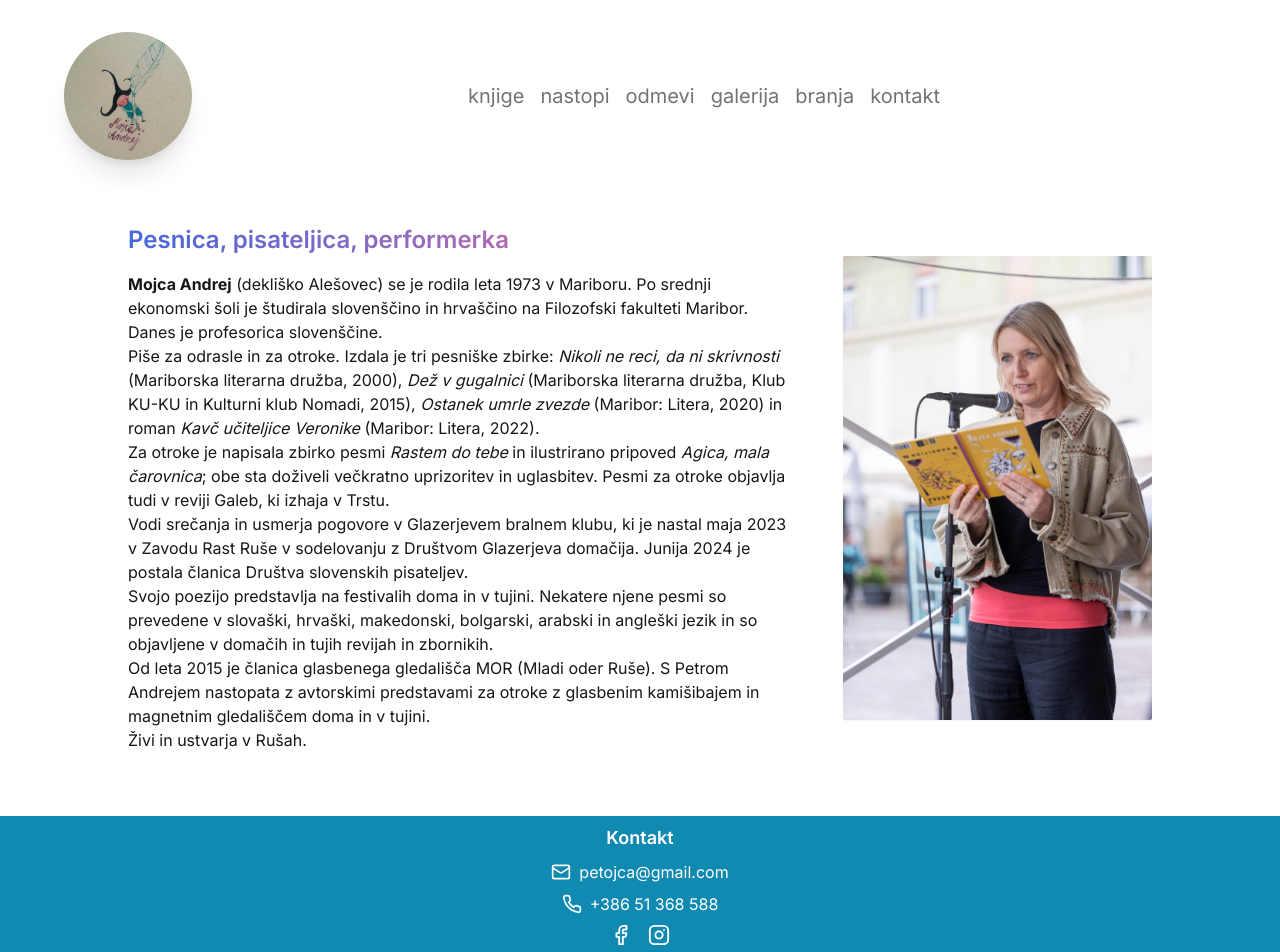
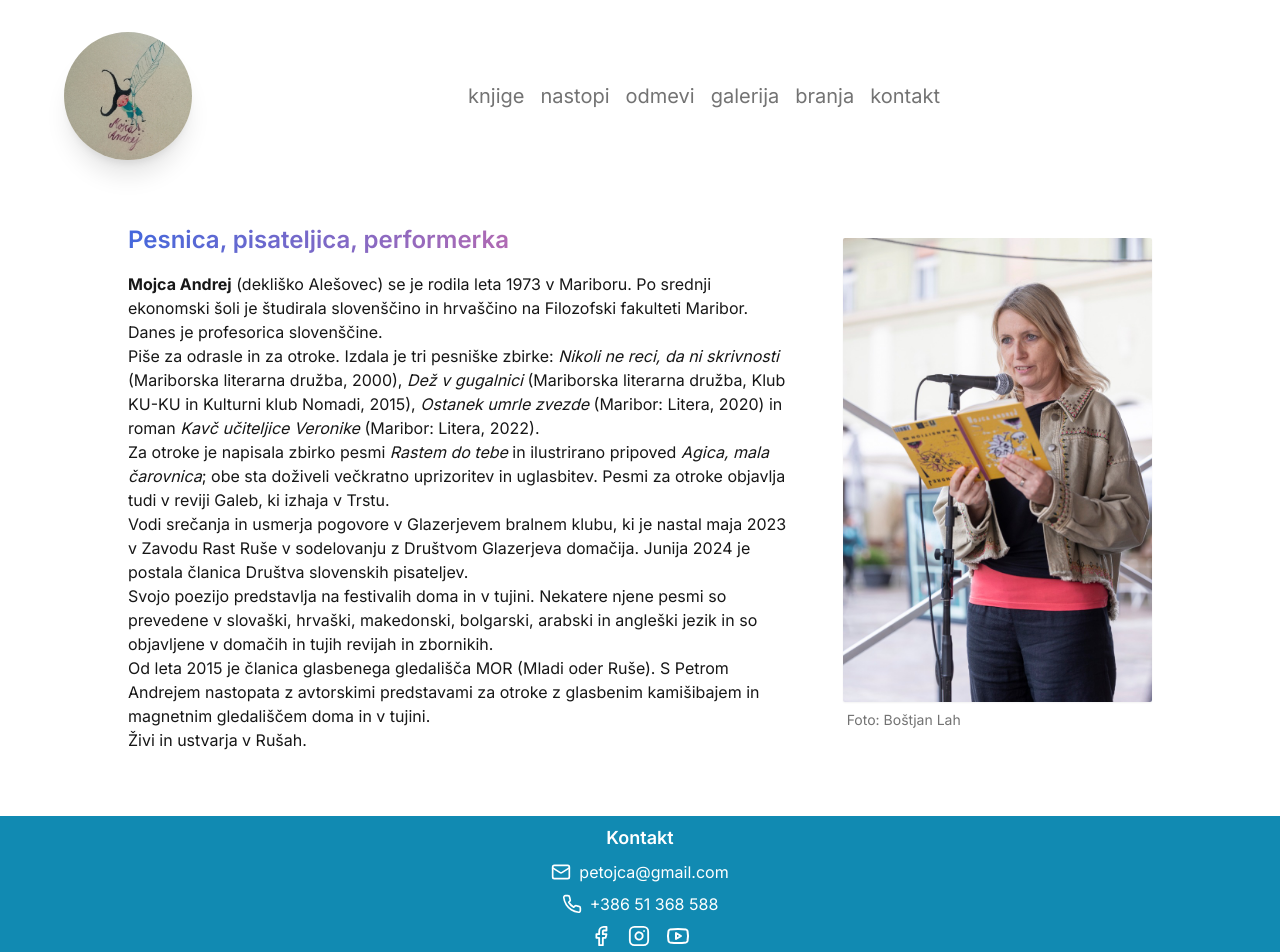
Before and after one commit to Mojca-Andrej/frontend, a Next.js app: page / in a window 1280 px wide. Shown: the top 952 px of the page. Built offline with nearby package versions, Linux system fonts and the light colour scheme.

Commit message:
todo footer, photos, branja

```diff
--- a/src/app/(general)/components/about.tsx
+++ b/src/app/(general)/components/about.tsx
@@ -27,8 +27,9 @@ export default function About() {
         Živi in ustvarja v Rušah.
         </p>
       </div>
-      <div className="flex justify-center md:col-span-1 items-center">
+      <div className="flex flex-col justify-center md:col-span-1 items-center md:items-start ">
         <Image width={"400"} height={"400"} src="/naslovnica.jpg" alt="Descriptive Alt Text" className="md:w-full max-h-[90%] object-cover w-2/3 rounded-sm shadow-sm" />
+        <p className="text-neutral-500 text-sm flex justify-start px-1 py-2">Foto: Boštjan Lah</p>
       </div>
     </div>
   );
--- a/src/app/(general)/components/footer.tsx
+++ b/src/app/(general)/components/footer.tsx
@@ -1,5 +1,5 @@
 import Link from "next/link";
-import { Facebook, Instagram, Mail, Phone } from "lucide-react";
+import { Facebook, Instagram, Mail, Phone, Youtube } from "lucide-react";
 
 export default function Footer () {
     return (
@@ -15,13 +15,17 @@ export default function Footer () {
                         <Phone size={20}/>
                         <p className="text-md">+386 51 368 588</p>
                     </div>
-                    <div className="flex space-x-4 items-center">
+                    <div className="flex space-x-4 items-center justify-center">
                         <Link href="https://www.facebook.com/mojca.andrej" target="_blank">
-                        <Facebook size={22}/>
+                            <Facebook size={22}/>
                         </Link>
 
                         <Link href="https://www.instagram.com/mojcaandrej/" target="_blank">
-                        <Instagram size={22}/>
+                            <Instagram size={22}/>
+                        </Link>
+
+                        <Link href="https://www.youtube.com/channel/UCFa7IHSXM1oKzEXmXG3NC5Q" target="_blank">
+                            <Youtube size={24}/>
                         </Link>
                     </div>
                     <div className="flex items-center pt-4 opacity-90">
--- a/src/app/(general)/knjige/(general)/kavc-uciteljice-veronike-2022/page.tsx
+++ b/src/app/(general)/knjige/(general)/kavc-uciteljice-veronike-2022/page.tsx
@@ -11,7 +11,7 @@ export default function KavcUciteljiceVeronike2022() {
                 {book && <Info book={book} />}
             </div>
             <div className="container mx-auto">
-                <h2 className="text-2xl text-semibold text-neutral-700 mt-8 py-4">Litera 2022</h2>
+                <h2 className="text-2xl text-semibold text-neutral-700 mt-8 py-4">Katalog Litera 2022</h2>
                 <Image src="/Litera/1-2.jpg" className="w-full object-contain rounded-sm shadow-md" alt="Kavč učiteljice Veronike 2022" width={1080} height={1080} />
             </div>
         </main>
```
